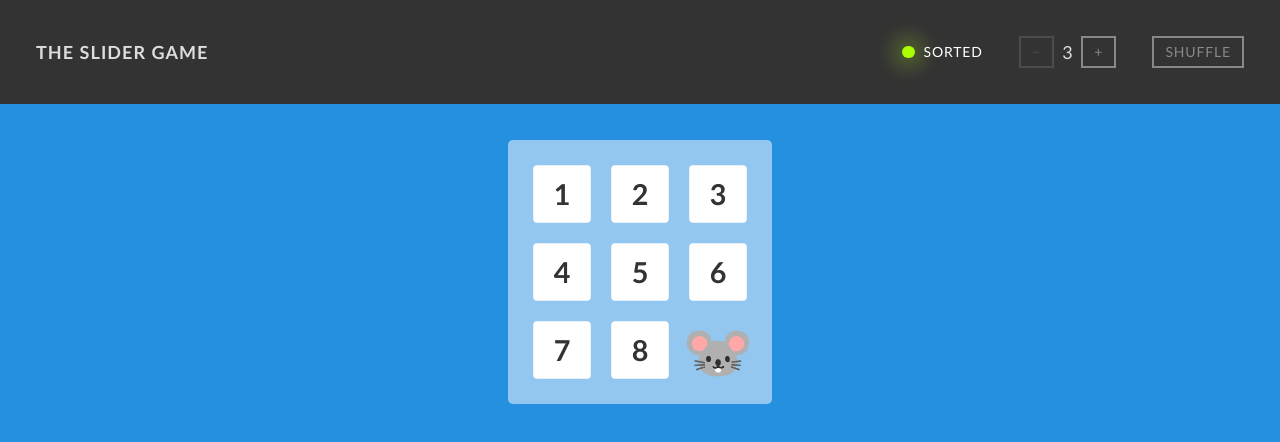
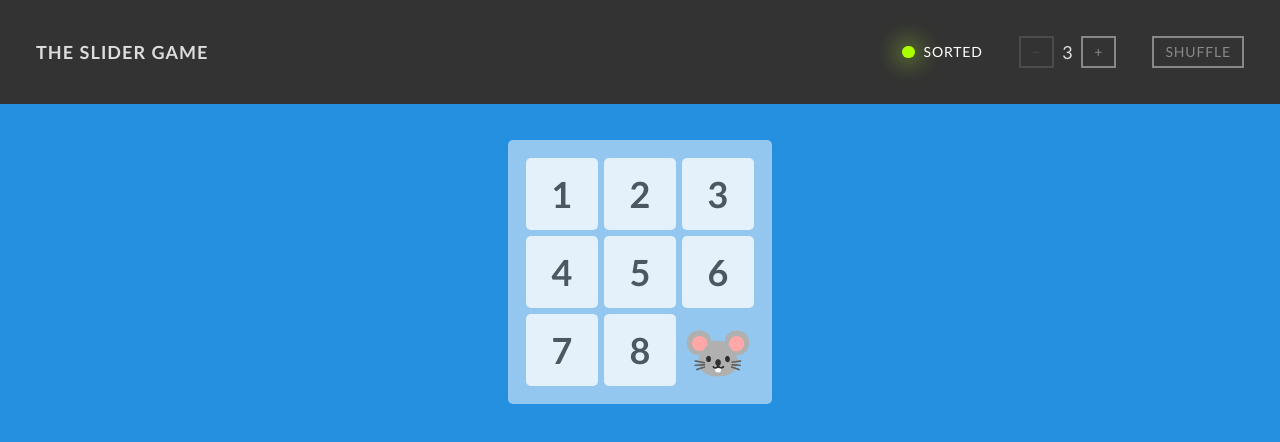
Before and after one commit to vajdagabor/sliding-puzzle, a React (Vite) app: page / in a window 1280 px wide. Shown: the top 442 px of the page. Built offline with nearby package versions, Linux system fonts and the light colour scheme.

Commit message:
Update solved field style

```diff
--- a/src/styles/global.css
+++ b/src/styles/global.css
@@ -137,7 +137,6 @@ main {
 
   &[data-value] {
     background-color: var(--color-bg);
-    box-shadow: 0px 4px 0 var(--color-strong), 0 0 6px rgba(0, 0, 0, 0.8);
     color: var(--color-strong);
     cursor: pointer;
 
@@ -145,9 +144,13 @@ main {
       border: 2px solid var(--color-strong);
     }
 
+    &:not([data-correct='true']) {
+      box-shadow: 0px 4px 0 var(--color-strong), 0 0 6px rgba(0, 0, 0, 0.8);
+    }
+
     &[data-correct='true'] {
-      transform: scale(0.8);
       box-shadow: none;
+      opacity: 75%;
     }
   }
 
```
